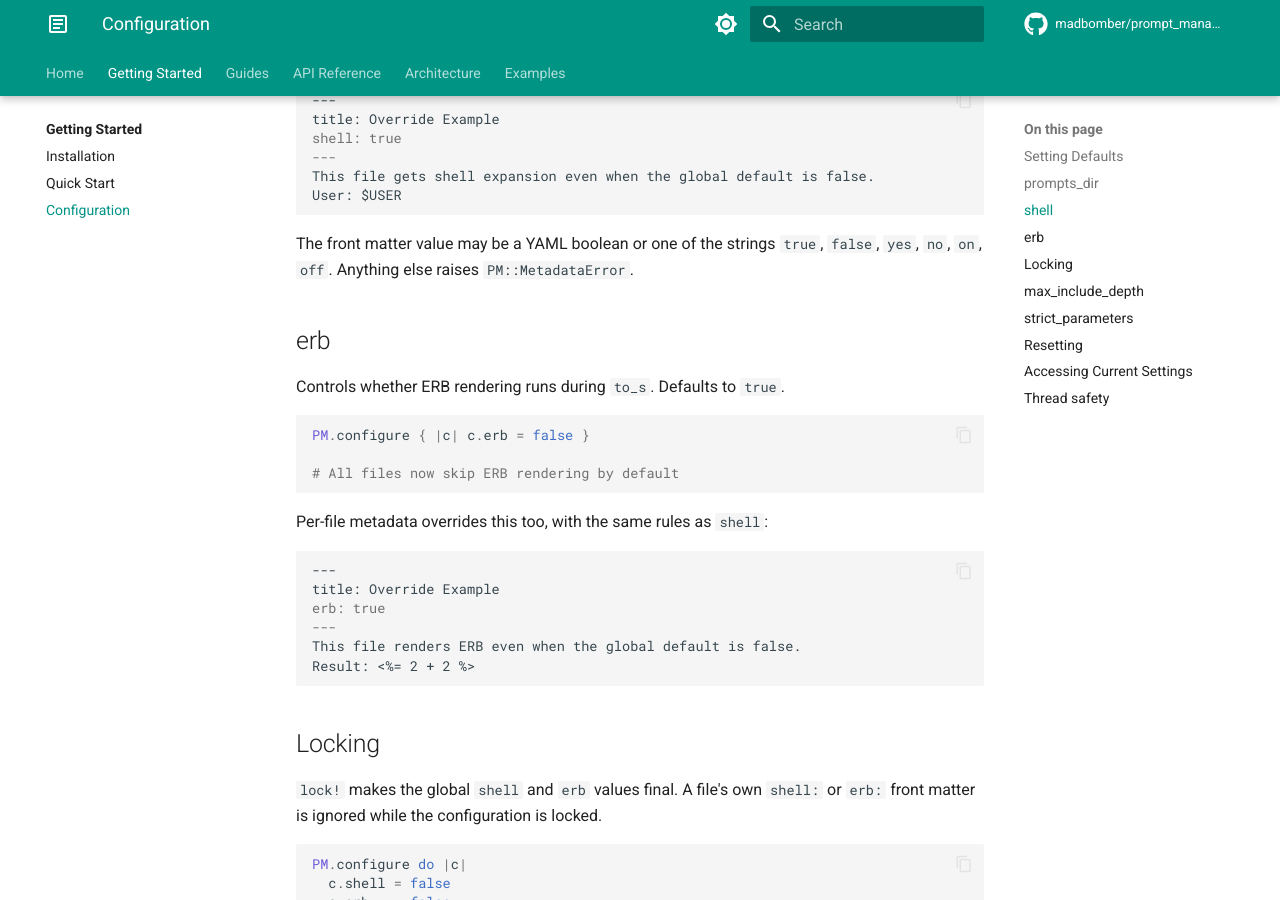
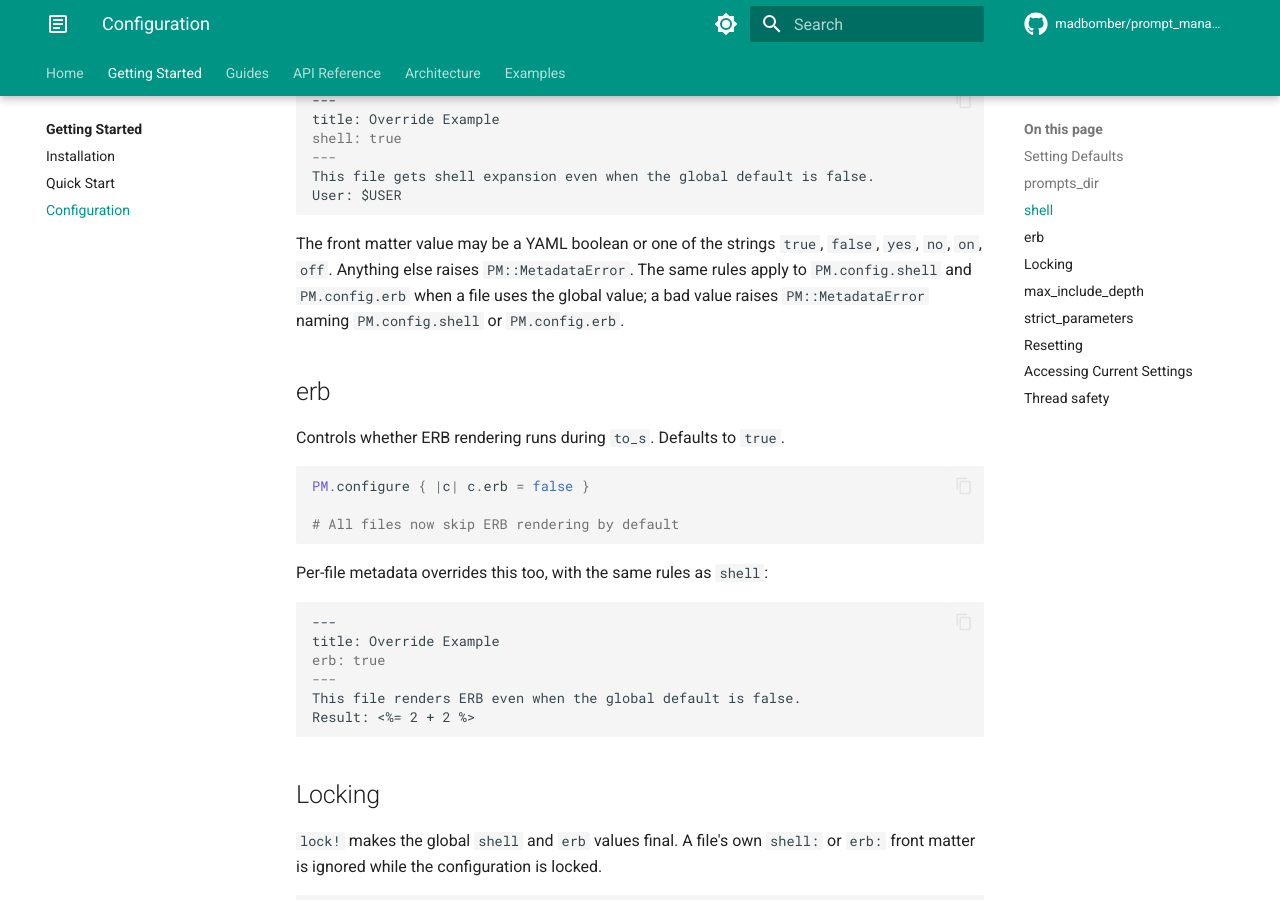
Before and after one commit to MadBomber/prompt_manager, an MkDocs documentation site: the page built from docs/getting-started/configuration.md, in a window 1280 px wide and 900 px high, scrolled down 1335 px. Built offline with MkDocs 1.6.1 and Material for MkDocs 9.7.7, drawn with Linux system fonts in a browser that asks for light colours; comment, search, counter and statistics services are not loaded.

````diff
--- a/docs/getting-started/configuration.md
+++ b/docs/getting-started/configuration.md
@@ -67,7 +67,9 @@ User: $USER
 ```
 
 The front matter value may be a YAML boolean or one of the strings `true`, `false`,
-`yes`, `no`, `on`, `off`. Anything else raises `PM::MetadataError`.
+`yes`, `no`, `on`, `off`. Anything else raises `PM::MetadataError`. The same
+rules apply to `PM.config.shell` and `PM.config.erb` when a file uses the global
+value; a bad value raises `PM::MetadataError` naming `PM.config.shell` or `PM.config.erb`.
 
 ## erb
 
````
Also changed, not shown: CHANGELOG.md (+4 -0 lines), 2 other files.
